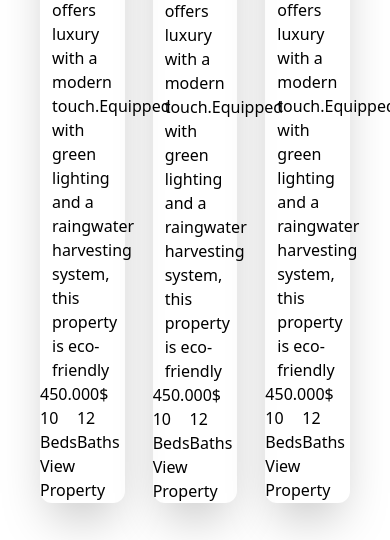
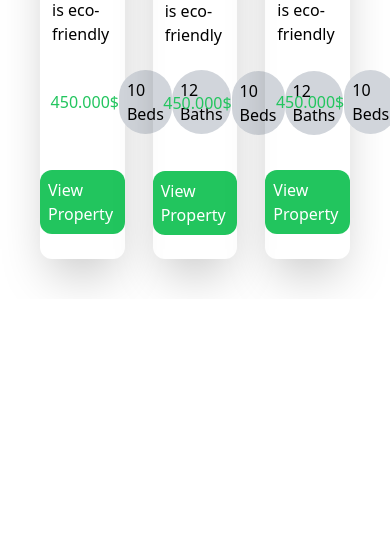
Before and after one commit to Batuhan445/real-estate-web-site, a website: page public/index.html in a window 390 px wide. Shown: the part 1545-2085 px from the top of the page. After the commit the page ends 1844 px from the top, so only its background shows below. Drawn offline with nearby package versions, Linux system fonts and the light colour scheme.

Commit message:
recent edited and started mobile design

```diff
--- a/public/index.html
+++ b/public/index.html
@@ -35,7 +35,7 @@
             <h1>Non-premium Prices</h1>
         </div>
 
-        <div class="mt-9 w-1/4 text-center mx-auto">
+        <div class="mt-9 min-[325px]:w-3/4 md:w-2/4 2xl:w-1/3 text-center mx-auto">
             <p>At prime properties, we ensure that our clients get the best properties at affordable prices. Luxury is
                 our priority and budget is our constrain. Pick and choose from 1000+ properties across the globe</p>
         </div>
@@ -50,7 +50,7 @@
 
     <div class="mt-10 grid grid-cols-3 gap-7 mx-auto p-10 object-cover overflow-hidden">
 
-        <div class="flex flex-col justify-center shadow-2xl rounded-xl">
+        <div class="flex flex-col justify-center shadow-2xl rounded-xl pb-6">
 
             <img class="w-full rounded-t-2xl" src="./image/villa1.jpg" alt="villa1">
 
@@ -60,18 +60,17 @@
                 touch.Equipped with green
                 lighting and a raingwater harvesting system, this property is eco-friendly</p>
 
-            <span>450.000$</span>
-
-            <div class="flex justify-evenly w-2/4">
-                <p>10 Beds</p>
-                <p>12 Baths</p>
+            <div class="flex justify-evenly items-center w-3/4 mx-auto mt-6">
+                <span class="text-green-500">450.000$</span>
+                <p class="bg-gray-300 rounded-full p-2">10 Beds</p>
+                <p class="bg-gray-300 rounded-full p-2">12 Baths</p>
             </div>
 
-            <a href="#">View Property</a>
+            <a href="#" class="flex justify-center mt-9 p-2 rounded-xl bg-green-500 text-white mx-auto">View Property</a>
 
         </div>
 
-        <div class="flex flex-col justify-center shadow-2xl rounded-xl">
+        <div class="flex flex-col justify-center shadow-2xl rounded-xl pb-6">
             <img class="w-full rounded-t-2xl" src="./image/villa2.jpg" alt="villa2">
 
             <h1 class="mt-3 ml-3">577 Garcia</h1>
@@ -80,19 +79,20 @@
                 touch.Equipped with green
                 lighting and a raingwater harvesting system, this property is eco-friendly</p>
 
-            <span>450.000$</span>
 
-            <div class="flex justify-evenly w-2/4">
-                <p>10 Beds</p>
-                <p>12 Baths</p>
+
+            <div class="flex justify-evenly items-center w-3/4 mx-auto mt-6">
+                <span class="text-green-500">450.000$</span>
+                <p class="bg-gray-300 rounded-full p-2">10 Beds</p>
+                <p class="bg-gray-300 rounded-full p-2">12 Baths</p>
             </div>
 
-            <a href="#">View Property</a>
+            <a href="#" class="flex justify-center mt-9 p-2 rounded-xl bg-green-500 text-white mx-auto">View Property</a>
 
 
         </div>
 
-        <div class="flex flex-col justify-center shadow-2xl rounded-xl">
+        <div class="flex flex-col justify-center shadow-2xl rounded-xl pb-6">
 
             <img class="w-full rounded-t-2xl" src="./image/villa3.jpg" alt="villa3">
 
@@ -102,14 +102,13 @@
                 touch.Equipped with green
                 lighting and a raingwater harvesting system, this property is eco-friendly</p>
 
-            <span>450.000$</span>
-
-            <div class="flex justify-evenly w-2/4">
-                <p>10 Beds</p>
-                <p>12 Baths</p>
+            <div class="flex justify-evenly items-center w-3/4 mx-auto mt-6">
+                <span class="text-green-500">450.000$</span>
+                <p class="bg-gray-300 rounded-full p-2">10 Beds</p>
+                <p class="bg-gray-300 rounded-full p-2">12 Baths</p>
             </div>
 
-            <a href="#">View Property</a>
+            <a href="#" class="flex justify-center mt-9 p-2 rounded-xl bg-green-500 text-white mx-auto">View Property</a>
 
         </div>
 
```
